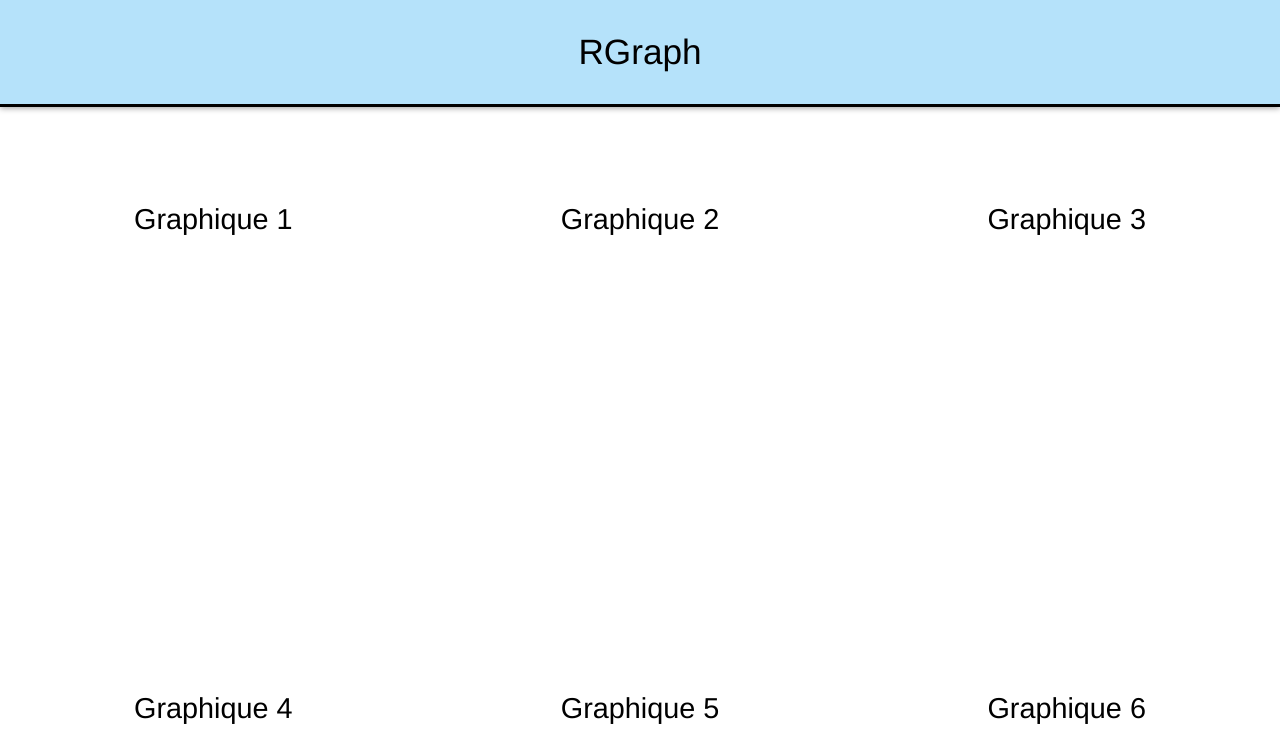
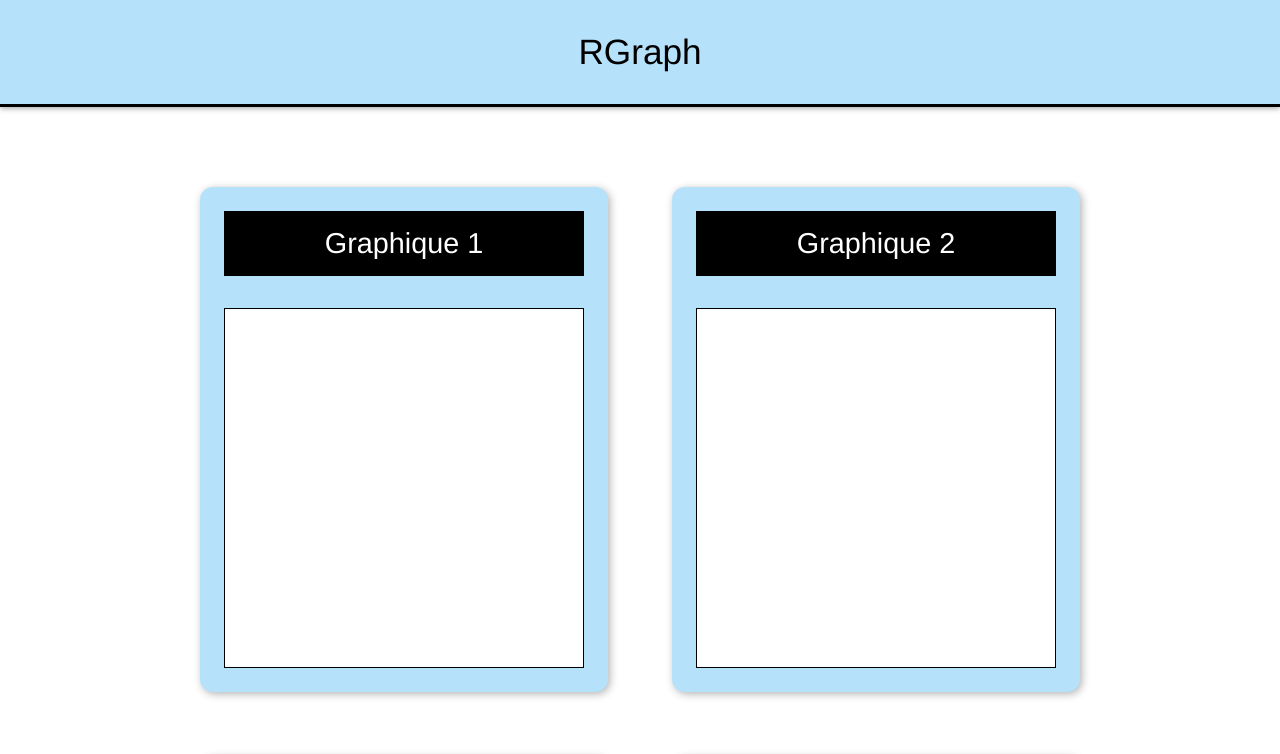
Before and after one commit to hazy26/AGU_tl-01_bouchard_mariane_turcotte-alexis, a website built with Parcel: page src/index.html in a window 1280 px wide. Shown: the top 754 px of the page. Built offline with nearby package versions, Linux system fonts and the light colour scheme; a script that the page names is missing.

Commit message:
update css - alexis

```diff
--- a/src/assets/js/graphique_6.js
+++ b/src/assets/js/graphique_6.js
@@ -2,7 +2,7 @@ new RGraph.SVG.Bar({
     id: 'graphique_6',
     data: [[420,310],[510,270],[520,550],[545,2478]],
     options: {
-        marginLeft: 55,
+        marginLeft: 75,
         marginTop: 60,
         marginInner: 10,
         colors: ["#3e95cd", "#8e5ea2"],
--- a/src/assets/sass/graphiques.scss
+++ b/src/assets/sass/graphiques.scss
@@ -1,35 +1,42 @@
 @use 'partials/variables' as var;
 
 .graphiques__container{
-    display: grid;
+    align-items: center;
+    display: flex;
+    flex-wrap: wrap;
     gap: 4rem;
-    grid-template-columns: auto;
+    justify-content: center;
     list-style: none;
-    padding: 2rem;
-
-    h2{
-        font-size: 1.8rem;
-        font-weight: 500;
-        letter-spacing: 1;
-    }
-
-    @media screen and (min-width: 768px) {
-        grid-template-columns: repeat(2, auto);
-    }
-
-    @media screen and (min-width: 1024px) {
-        grid-template-columns: repeat(3, auto);
-    }
+    max-width: 1480px;
+    padding: 1rem;
 
     .graphique{
         align-items: center;
+        background-color: var.$color-primary;
+        border-radius: .8rem;
+        box-shadow: 2px 2px 8px 0 rgba(0, 0, 0, .3);
         display: flex;
         flex-direction: column;
         gap: 2rem;
         justify-content: center;
+        padding: 1.5rem;
+
+        h2{
+            background-color: var.$color-black;
+            color: var.$color-white;
+            font-size: 1.8rem;
+            font-weight: 500;
+            letter-spacing: 1;
+            padding: 1rem;
+            text-align: center;
+            width: 100%;
+        }
 
         div{
+            background-color: var.$color-white;
+            border: .12rem solid var.$color-black;
             height: 360px;
+            padding: 1rem;
             width: 360px;
         }
     }
--- a/src/assets/sass/main.scss
+++ b/src/assets/sass/main.scss
@@ -20,7 +20,11 @@ body{
     min-height: 100dvh;
 
     main{
+        align-items: center;
+        display: flex;
+        flex-direction: column;
         flex-grow: 1;
+        justify-content: center;
         padding: 4rem 0;
     }
 }
```
Also changed, not shown: 4 other files.
